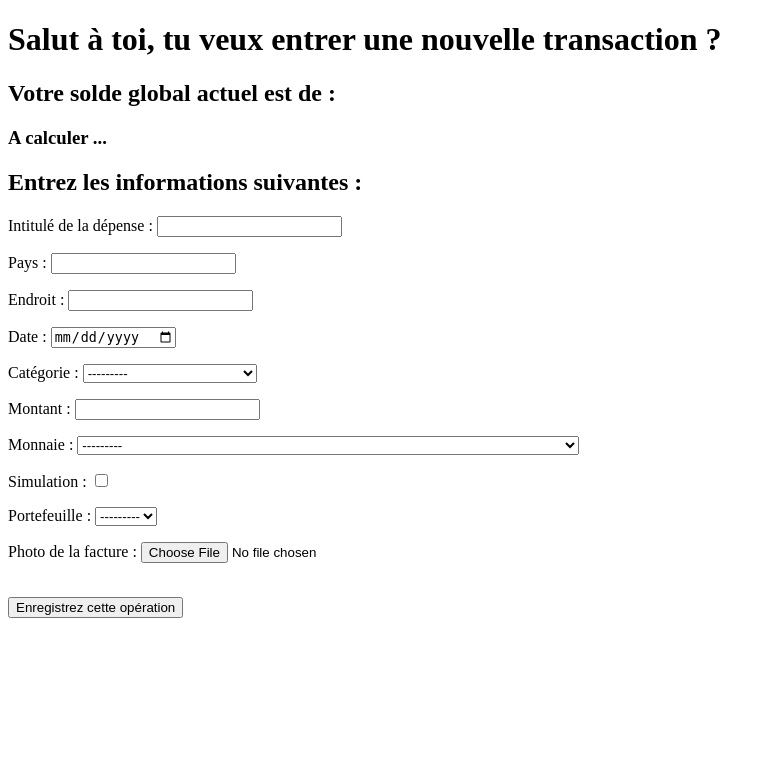
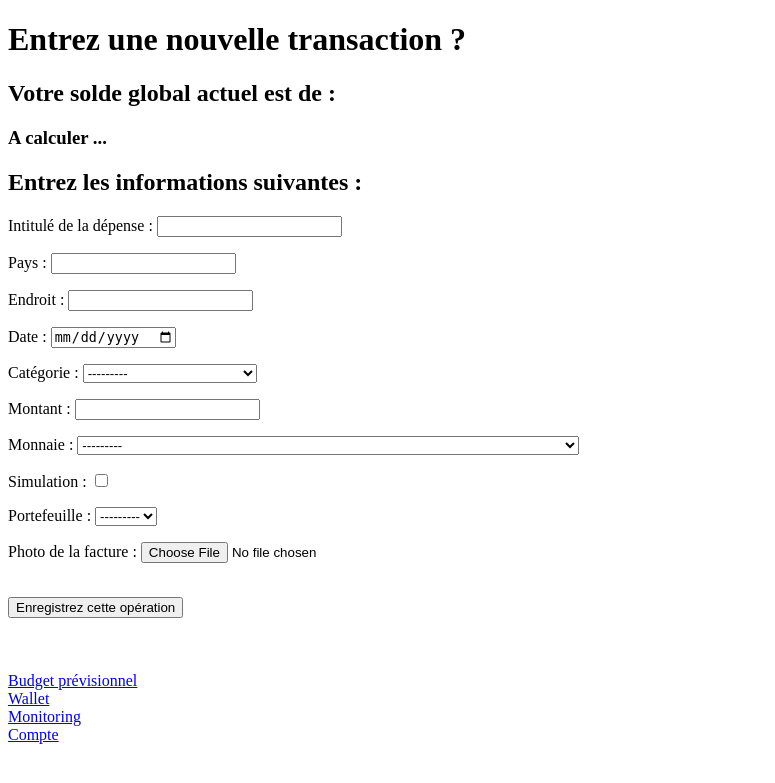
Before and after one commit to jfsubrini/travel_budgeter, a Django app: page /expenses/ in a window 1280 px wide. Shown: the top 783 px of the page, without its empty margins (0-775 px from the left). Run offline with Django 3.2, Linux system fonts and the light colour scheme; the visitor is signed in with stand-in values (Sample User, id 1); data comes from the database, SQL or seed files in the repository; data that the repository does not hold is empty.

Commit message:
HTML Footer to navigate the different apps.

```diff
--- a/expenses/templates/expenses.html
+++ b/expenses/templates/expenses.html
@@ -7,7 +7,7 @@
 </head>
 
 <body>
-    <h1>Salut à toi, tu veux entrer une nouvelle transaction ?</h1>
+    <h1>Entrez une nouvelle transaction ?</h1>
     {% if submitted %}
     <p>Votre nouvelle transaction a bien été enregistrée.</p>
     {% else %}
@@ -22,5 +22,14 @@
     </form>
     {% endif %}
 </body>
+<br />
+<br />
+<br />
+<footer>
+    <div><a href="{% url 'draft' %}">Budget prévisionnel</div>
+    <div><a href="{% url 'wallet_creation' %}">Wallet</div>
+    <div><a href="{% url 'monitoring' %}">Monitoring</div>
+    <div><a href="{% url 'register' %}">Compte</div>
+</footer>
 
 </html>
```
Also changed, not shown: draft/templates/draft.html (+10 -1 lines), monitoring/templates/monitoring.html (+10 -1 lines), wallet/templates/wallet.html (+10 -1 lines).
